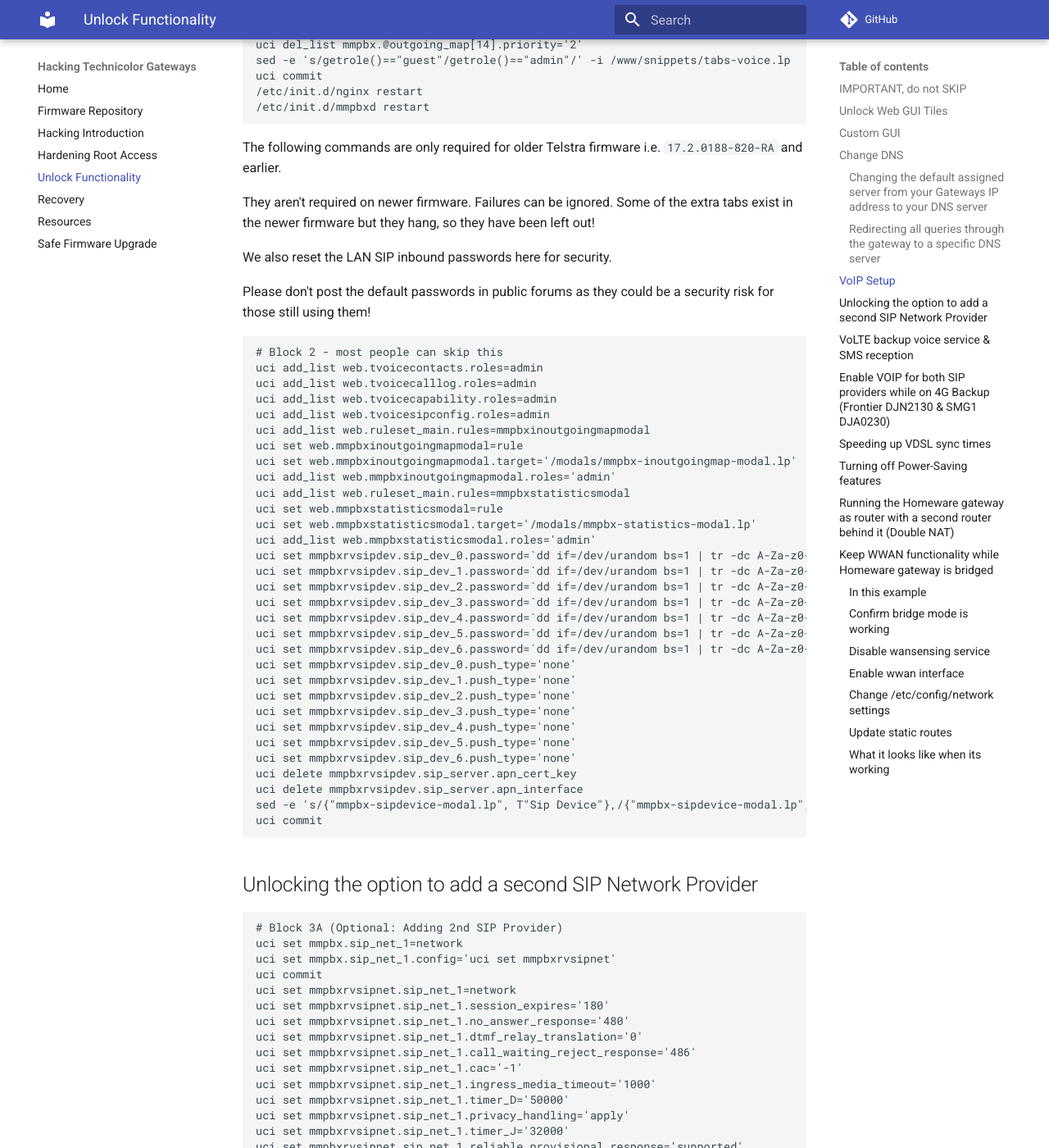
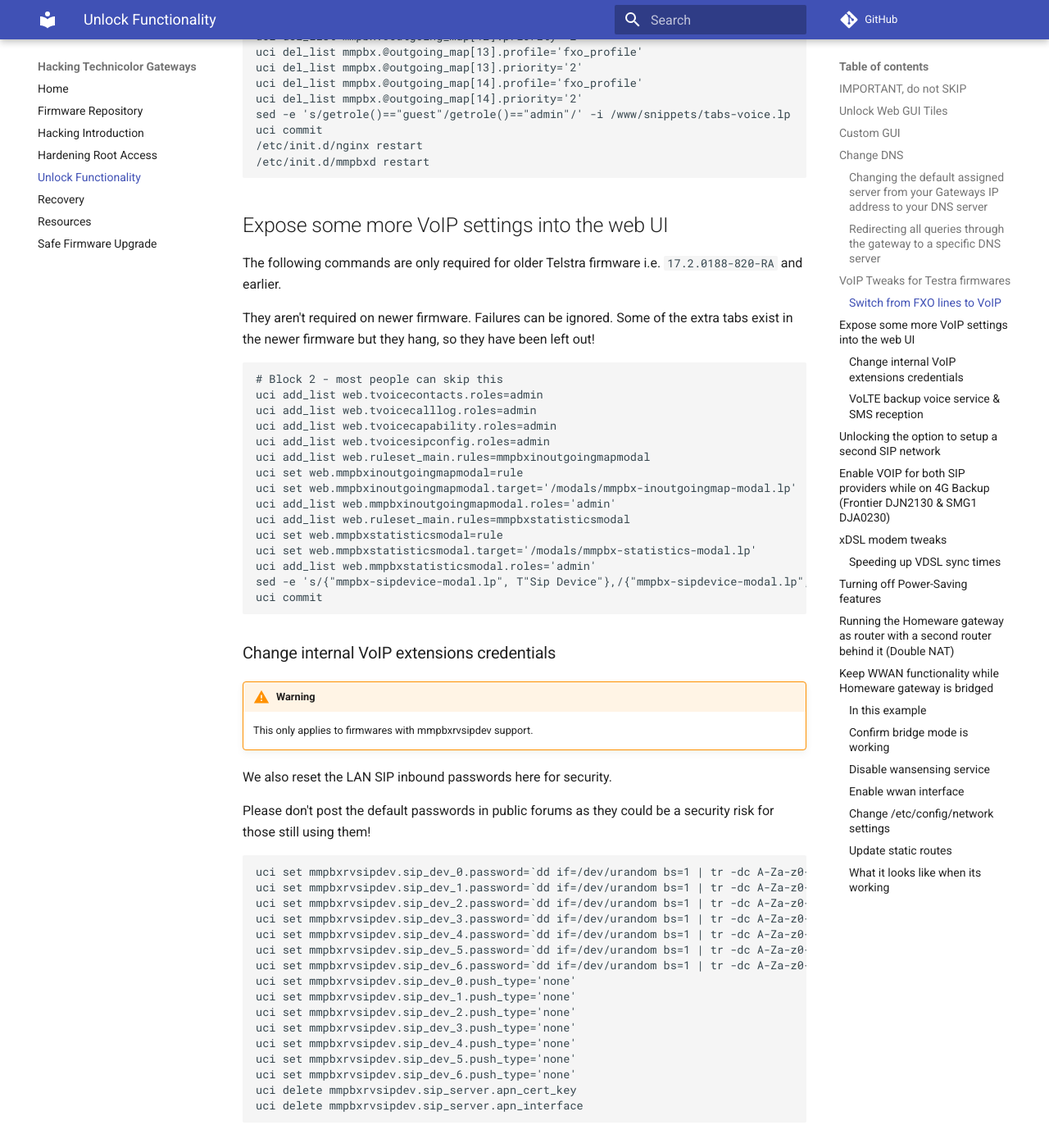
Before and after one commit to hack-technicolor/hack-technicolor, an MkDocs documentation site: the page built from docs/Unlock.md, in a window 1280 px wide and 1400 px high, scrolled down 3749 px. Shown: the whole window at 82% size. Built offline with MkDocs 1.6.1 and Material for MkDocs 9.7.7, drawn with Linux system fonts in a browser that asks for light colours; comment, search, counter and statistics services are not loaded; some of the changed text lies outside the part shown.

Commit message:
Re-organize some old contents to avoid confusion
Closes #107

````diff
--- a/docs/Unlock.md
+++ b/docs/Unlock.md
@@ -98,12 +98,14 @@
 list server '<IP of DNS>'
 ```
 
-## VoIP Setup
+## VoIP Tweaks for Testra firmwares
+
+### Switch from FXO lines to VoIP
 
 If you want to use VoIP, the following is the quickest way to set it up and remove some broken config that causes calls to be sent out via the FXO port which will be unplugged for everyone in Australia, once you are on NBN.
 
-!!! hint
-    This code will not work for some Gateway / Firmware combinations (eg [DJA0230](https://forums.whirlpool.net.au/thread/9vxxl849?p=204#r64998059)). Use:
+!!! warning
+    This code will not work as is for some Gateway / Firmware combinations because their default configurations are different (eg [DJA0230](https://forums.whirlpool.net.au/thread/9vxxl849?p=204#r64998059)). Use:
     ```uci del_list mmpbx.@outgoing_map[*].priority='3' instead of '2'```
 
 ```bash
@@ -165,13 +167,11 @@
 /etc/init.d/mmpbxd restart
 ```
 
+## Expose some more VoIP settings into the web UI
+
 The following commands are only required for older Telstra firmware i.e. `17.2.0188-820-RA` and earlier.
 
 They aren't required on newer firmware.  Failures can be ignored. Some of the extra tabs exist in the newer firmware but they hang, so they have been left out!
-
- We also reset the LAN SIP inbound passwords here for security.
-
- Please don't post the default passwords in public forums as they could be a security risk for those still using them!
 
 ```bash
 # Block 2 - most people can skip this
@@ -187,6 +187,20 @@
 uci set web.mmpbxstatisticsmodal=rule
 uci set web.mmpbxstatisticsmodal.target='/modals/mmpbx-statistics-modal.lp'
 uci add_list web.mmpbxstatisticsmodal.roles='admin'
+sed -e 's/{"mmpbx-sipdevice-modal.lp", T"Sip Device"},/{"mmpbx-sipdevice-modal.lp", T"Sip Device"},\n{"mmpbx-inoutgoingmap-modal.lp", T"In-Out Mapping"},\n{"mmpbx-statistics-modal.lp", T"Statistics"},/' -i /www/snippets/tabs-voice.lp
+uci commit
+```
+
+### Change internal VoIP extensions credentials
+
+!!! warning
+    This only applies to firmwares with mmpbxrvsipdev support.
+
+ We also reset the LAN SIP inbound passwords here for security.
+
+ Please don't post the default passwords in public forums as they could be a security risk for those still using them!
+
+```bash
 uci set mmpbxrvsipdev.sip_dev_0.password=`dd if=/dev/urandom bs=1 | tr -dc A-Za-z0-9 | head -c${1:-10}`
 uci set mmpbxrvsipdev.sip_dev_1.password=`dd if=/dev/urandom bs=1 | tr -dc A-Za-z0-9 | head -c${1:-10}`
 uci set mmpbxrvsipdev.sip_dev_2.password=`dd if=/dev/urandom bs=1 | tr -dc A-Za-z0-9 | head -c${1:-10}`
@@ -203,10 +217,35 @@
 uci set mmpbxrvsipdev.sip_dev_6.push_type='none'
 uci delete mmpbxrvsipdev.sip_server.apn_cert_key
 uci delete mmpbxrvsipdev.sip_server.apn_interface
-sed -e 's/{"mmpbx-sipdevice-modal.lp", T"Sip Device"},/{"mmpbx-sipdevice-modal.lp", T"Sip Device"},\n{"mmpbx-inoutgoingmap-modal.lp", T"In-Out Mapping"},\n{"mmpbx-statistics-modal.lp", T"Statistics"},/' -i /www/snippets/tabs-voice.lp
+```
+
+### VoLTE backup voice service & SMS reception
+
+From firmware `17.2.0406-820-RC` on the DJA0230TLS it is possible to use a 4G/VoLTE enabled SIM card in the Gateway to provide a phone service on the phone ports and to DECT handsets.
+
+If you have SIP profiles configured, these will be used before the call is routed via the mobile network.  This has been tested with a Telstra 4G SIM; it's unknown if it will work with Vodafone/Optus SIMs due to the internal VoLTE configuration in the 4G module in the Gateway.
+
+VoLTE status is visible under *Advanced > Telephony > VoLTE tab*; SMS messages are under the *Advanced > Mobile > SMS tab*.
+
+```bash
+uci set mmpbxmobilenet.mobile_profile_0.enabled='1'
+uci set mobiled_device_specific.@device[0].ims_pdn_autobringup='1'
+uci set mobiled_sessions.@session[0].activated='1'
+uci set mobiled_sessions.@session[0].autoconnect='1'
+uci set mobiled_sessions.@session[0].optional='1'
+uci add_list web.ruleset_main.rules=ltesms
+uci set web.ltesms=rule
+uci set web.ltesms.target='/modals/lte-sms.lp'
+uci add_list web.ltesms.roles='admin'
 uci commit
+/etc/init.d/mmpbxd restart
+/etc/init.d/nginx restart
 ```
-## Unlocking the option to add a second SIP Network Provider
+
+## Unlocking the option to setup a second SIP network
+
+!!! warning
+    mmpbx (the Homeware VoIP stack) support for multiple SIP networks is broken. The SIP message listener for the second network will end up being used for both SIP networks. Effects of this issue will vary according to specific VoIP deployments and settings in ways we couldn't really predict in general. You can install and use sngrep application to better diagnose these weird situations. Please note multiple profiles for the same SIP network are working fine. You can still get better results by setting up a single local Asterisk PBX and connect mmpbx to it as a single network with multiple profiles.
 
 ```bash
 # Block 3A (Optional: Adding 2nd SIP Provider)
@@ -269,7 +308,8 @@
 /etc/init.d/nginx restart
 /etc/init.d/mmpbxd restart
 ```
-Setting SIP profiles which can be easily edited via GUI for multiple accounts per VOIP provider
+
+Setting SIP profiles which can be easily edited via GUI for multiple accounts per VoIP provider
 
 ```bash
 # SIP Account defaults
@@ -298,30 +338,10 @@
 uci commit
 ```
 
-## VoLTE backup voice service & SMS reception
+## Enable VOIP for both SIP providers while on 4G Backup (Frontier DJN2130 & SMG1 DJA0230)
 
-From firmware `17.2.0406-820-RC` on the DJA0230TLS it is possible to use a 4G/VoLTE enabled SIM card in the Gateway to provide a phone service on the phone ports and to DECT handsets.
-
-If you have SIP profiles configured, these will be used before the call is routed via the mobile network.  This has been tested with a Telstra 4G SIM; it's unknown if it will work with Vodafone/Optus SIMs due to the internal VoLTE configuration in the 4G module in the Gateway.
-
-VoLTE status is visible under *Advanced > Telephony > VoLTE tab*; SMS messages are under the *Advanced > Mobile > SMS tab*.
-
-```bash
-uci set mmpbxmobilenet.mobile_profile_0.enabled='1'
-uci set mobiled_device_specific.@device[0].ims_pdn_autobringup='1'
-uci set mobiled_sessions.@session[0].activated='1'
-uci set mobiled_sessions.@session[0].autoconnect='1'
-uci set mobiled_sessions.@session[0].optional='1'
-uci add_list web.ruleset_main.rules=ltesms
-uci set web.ltesms=rule
-uci set web.ltesms.target='/modals/lte-sms.lp'
-uci add_list web.ltesms.roles='admin'
-uci commit
-/etc/init.d/mmpbxd restart
-/etc/init.d/nginx restart
-```
-
-## Enable VOIP for both SIP providers while on 4G Backup (Frontier DJN2130 & SMG1 DJA0230)
+!!! warning
+    This is not a general trick. It depends on other special firmware settings about VoIP routing and NAT rules.
 
 ```bash
 # Enable VOIP while on backup
@@ -333,10 +353,14 @@
 /etc/init.d/nginx restart
 ```
 
-## Speeding up VDSL sync times
+## xDSL modem tweaks
 
-!!! note "Firmware 16.3"
-    Firmware version 16.3.x works the best in terms of xDSL sync and compatibility. Use if available
+These tweaks only apply to Homeware gateways with an integrated xDSL modem.
+
+!!! note "xDSL drivers"
+    There exist multiple xDSL drivers versions across different firmwares. You can observe differences in stability and/or performance moving from devices based on older xDSL SoC to newer ones. If you think you really need some specific xDSL driver version, you can switch it by picking compatible blobs from other firmwares. The tch-nginx-gui provides an user-friendly way to play with such things.
+
+### Speeding up VDSL sync times
 
 If you're on VDSL you may be able to speed up your sync times by removing redundant DSL profiles so the integrated Gateway does not even try to use them.
 
````
Also changed, not shown: docs/Resources.md (+1 -1 lines).
